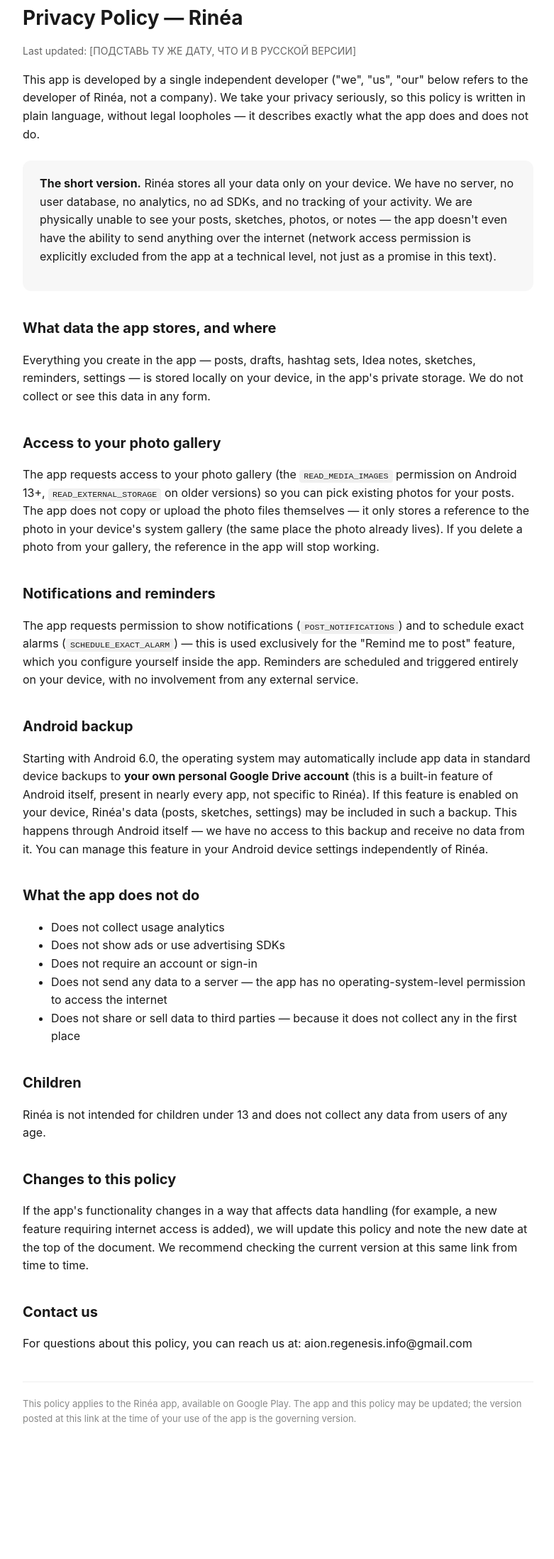
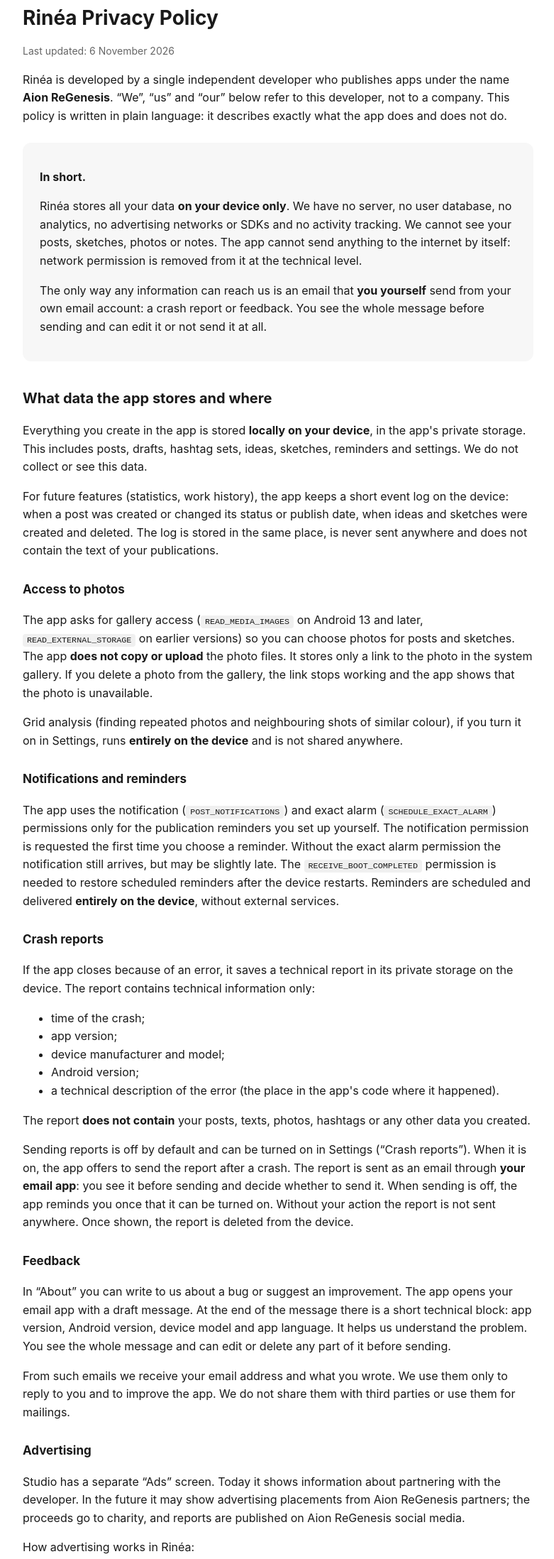
Before and after one commit to aion-regenesis/rinea-privacy, a plain HTML site: page index.html in a window 1280 px wide. Shown: the part 95-2291 px from the top of the page at 71% size, without its empty margins (248-1029 px from the left). Before the commit the page ends 2183 px from the top, so only its background shows below. Drawn offline with Linux system fonts and the light colour scheme.

Commit message:
index.html
Privacy policy 2026-11-06: advertising, notifications, journal

```diff
--- a/index.html
+++ b/index.html
@@ -16,6 +16,7 @@
   }
   h1 { font-size: 28px; margin-bottom: 4px; }
   h2 { font-size: 20px; margin-top: 36px; }
+  h3 { font-size: 17px; margin-top: 28px; }
   .updated { color: #666; font-size: 14px; margin-bottom: 8px; }
   .lang-switch { margin-bottom: 24px; }
   .lang-switch a { color: #0969da; text-decoration: none; }
@@ -40,47 +41,63 @@
 
 <p class="lang-switch"><a href="ru.html">🇷🇺 Русский</a></p>
 
-<h1>Privacy Policy — Rinéa</h1>
-<p class="updated">Last updated: [ПОДСТАВЬ ТУ ЖЕ ДАТУ, ЧТО И В РУССКОЙ ВЕРСИИ]</p>
-
-<p>This app is developed by a single independent developer ("we", "us", "our" below refers to the developer of Rinéa, not a company). We take your privacy seriously, so this policy is written in plain language, without legal loopholes — it describes exactly what the app does and does not do.</p>
-
+<h1>Rinéa Privacy Policy</h1>
+<p class="updated">Last updated: 6 November 2026</p>
+<p>Rinéa is developed by a single independent developer who publishes apps under the name <strong>Aion ReGenesis</strong>. “We”, “us” and “our” below refer to this developer, not to a company. This policy is written in plain language: it describes exactly what the app does and does not do.</p>
 <div class="summary">
-<strong>The short version.</strong> Rinéa stores all your data only on your device. We have no server, no user database, no analytics, no ad SDKs, and no tracking of your activity. We are physically unable to see your posts, sketches, photos, or notes — the app doesn't even have the ability to send anything over the internet (network access permission is explicitly excluded from the app at a technical level, not just as a promise in this text).</p>
+<p><strong>In short.</strong></p>
+<p>Rinéa stores all your data <strong>on your device only</strong>. We have no server, no user database, no analytics, no advertising networks or SDKs and no activity tracking. We cannot see your posts, sketches, photos or notes. The app cannot send anything to the internet by itself: network permission is removed from it at the technical level.</p>
+<p>The only way any information can reach us is an email that <strong>you yourself</strong> send from your own email account: a crash report or feedback. You see the whole message before sending and can edit it or not send it at all.</p>
 </div>
-
-<h2>What data the app stores, and where</h2>
-<p>Everything you create in the app — posts, drafts, hashtag sets, Idea notes, sketches, reminders, settings — is stored locally on your device, in the app's private storage. We do not collect or see this data in any form.</p>
-
-<h2>Access to your photo gallery</h2>
-<p>The app requests access to your photo gallery (the <code>READ_MEDIA_IMAGES</code> permission on Android 13+, <code>READ_EXTERNAL_STORAGE</code> on older versions) so you can pick existing photos for your posts. The app does not copy or upload the photo files themselves — it only stores a reference to the photo in your device's system gallery (the same place the photo already lives). If you delete a photo from your gallery, the reference in the app will stop working.</p>
-
-<h2>Notifications and reminders</h2>
-<p>The app requests permission to show notifications (<code>POST_NOTIFICATIONS</code>) and to schedule exact alarms (<code>SCHEDULE_EXACT_ALARM</code>) — this is used exclusively for the "Remind me to post" feature, which you configure yourself inside the app. Reminders are scheduled and triggered entirely on your device, with no involvement from any external service.</p>
-
-<h2>Android backup</h2>
-<p>Starting with Android 6.0, the operating system may automatically include app data in standard device backups to <strong>your own personal Google Drive account</strong> (this is a built-in feature of Android itself, present in nearly every app, not specific to Rinéa). If this feature is enabled on your device, Rinéa's data (posts, sketches, settings) may be included in such a backup. This happens through Android itself — we have no access to this backup and receive no data from it. You can manage this feature in your Android device settings independently of Rinéa.</p>
-
+<h2>What data the app stores and where</h2>
+<p>Everything you create in the app is stored <strong>locally on your device</strong>, in the app's private storage. This includes posts, drafts, hashtag sets, ideas, sketches, reminders and settings. We do not collect or see this data.</p>
+<p>For future features (statistics, work history), the app keeps a short event log on the device: when a post was created or changed its status or publish date, when ideas and sketches were created and deleted. The log is stored in the same place, is never sent anywhere and does not contain the text of your publications.</p>
+<h3>Access to photos</h3>
+<p>The app asks for gallery access (<code>READ_MEDIA_IMAGES</code> on Android 13 and later, <code>READ_EXTERNAL_STORAGE</code> on earlier versions) so you can choose photos for posts and sketches. The app <strong>does not copy or upload</strong> the photo files. It stores only a link to the photo in the system gallery. If you delete a photo from the gallery, the link stops working and the app shows that the photo is unavailable.</p>
+<p>Grid analysis (finding repeated photos and neighbouring shots of similar colour), if you turn it on in Settings, runs <strong>entirely on the device</strong> and is not shared anywhere.</p>
+<h3>Notifications and reminders</h3>
+<p>The app uses the notification (<code>POST_NOTIFICATIONS</code>) and exact alarm (<code>SCHEDULE_EXACT_ALARM</code>) permissions only for the publication reminders you set up yourself. The notification permission is requested the first time you choose a reminder. Without the exact alarm permission the notification still arrives, but may be slightly late. The <code>RECEIVE_BOOT_COMPLETED</code> permission is needed to restore scheduled reminders after the device restarts. Reminders are scheduled and delivered <strong>entirely on the device</strong>, without external services.</p>
+<h3>Crash reports</h3>
+<p>If the app closes because of an error, it saves a technical report in its private storage on the device. The report contains technical information only:</p>
+<ul>
+  <li>time of the crash;</li>
+  <li>app version;</li>
+  <li>device manufacturer and model;</li>
+  <li>Android version;</li>
+  <li>a technical description of the error (the place in the app's code where it happened).</li>
+</ul>
+<p>The report <strong>does not contain</strong> your posts, texts, photos, hashtags or any other data you created.</p>
+<p>Sending reports is off by default and can be turned on in Settings (“Crash reports”). When it is on, the app offers to send the report after a crash. The report is sent as an email through <strong>your email app</strong>: you see it before sending and decide whether to send it. When sending is off, the app reminds you once that it can be turned on. Without your action the report is not sent anywhere. Once shown, the report is deleted from the device.</p>
+<h3>Feedback</h3>
+<p>In “About” you can write to us about a bug or suggest an improvement. The app opens your email app with a draft message. At the end of the message there is a short technical block: app version, Android version, device model and app language. It helps us understand the problem. You see the whole message and can edit or delete any part of it before sending.</p>
+<p>From such emails we receive your email address and what you wrote. We use them only to reply to you and to improve the app. We do not share them with third parties or use them for mailings.</p>
+<h3>Advertising</h3>
+<p>Studio has a separate “Ads” screen. Today it shows information about partnering with the developer. In the future it may show advertising placements from Aion ReGenesis partners; the proceeds go to charity, and reports are published on Aion ReGenesis social media.</p>
+<p>How advertising works in Rinéa:</p>
+<ul>
+  <li>it is shown <strong>only on the “Ads” screen</strong> — not in the feed, not in the editor and not in pop-ups;</li>
+  <li>placements are <strong>built into the app itself</strong>: they are not loaded from the internet and use no advertising networks or SDKs;</li>
+  <li>ads <strong>do not track you</strong> and receive none of your data — neither we nor our partners learn that you have seen them;</li>
+  <li>if you tap a placement, the link opens in your browser or in the site’s app. From there, that site’s own rules apply.</li>
+</ul>
+<h3>Android backup</h3>
+<p>Android may automatically include app data in a backup to <strong>your personal Google account</strong> (Google Drive). This is a built-in system feature available to almost all apps. If it is turned on on your device, Rinéa data (posts, sketches, settings) may be part of that backup. This is done by Android itself: we have no access to this backup and receive no data from it. You can manage backup in Android settings.</p>
 <h2>What the app does not do</h2>
 <ul>
   <li>Does not collect usage analytics</li>
-  <li>Does not show ads or use advertising SDKs</li>
-  <li>Does not require an account or sign-in</li>
-  <li>Does not send any data to a server — the app has no operating-system-level permission to access the internet</li>
-  <li>Does not share or sell data to third parties — because it does not collect any in the first place</li>
+  <li>Does not use advertising networks or SDKs and does not show ads outside the “Ads” screen (see “Advertising”)</li>
+  <li>Does not require registration or an account</li>
+  <li>Does not send data to a server: the app has no internet permission</li>
+  <li>Does not share or sell data to third parties</li>
 </ul>
-
 <h2>Children</h2>
-<p>Rinéa is not intended for children under 13 and does not collect any data from users of any age.</p>
-
+<p>Rinéa is not intended for children under 13. The app does not collect data about users of any age.</p>
 <h2>Changes to this policy</h2>
-<p>If the app's functionality changes in a way that affects data handling (for example, a new feature requiring internet access is added), we will update this policy and note the new date at the top of the document. We recommend checking the current version at this same link from time to time.</p>
-
-<h2>Contact us</h2>
-<p>For questions about this policy, you can reach us at: aion.regenesis.info@gmail.com</p>
-
+<p>If the app changes in a way that affects data handling (for example, a feature that needs internet access), we will update this policy and change the date at the top. The current version is always available at the same link and in the app: “Settings” → “Help” → “Privacy policy”.</p>
+<h2>Contact</h2>
+<p>For questions about this policy: <a href="mailto:aion.regenesis.info@gmail.com">aion.regenesis.info@gmail.com</a></p>
 <hr>
-<footer>This policy applies to the Rinéa app, available on Google Play. The app and this policy may be updated; the version posted at this link at the time of your use of the app is the governing version.</footer>
+<footer>This policy applies to the Rinéa app available on Google Play. The version published at this link at the time you use the app is the one in force.</footer>
 
 </body>
 </html>
```
